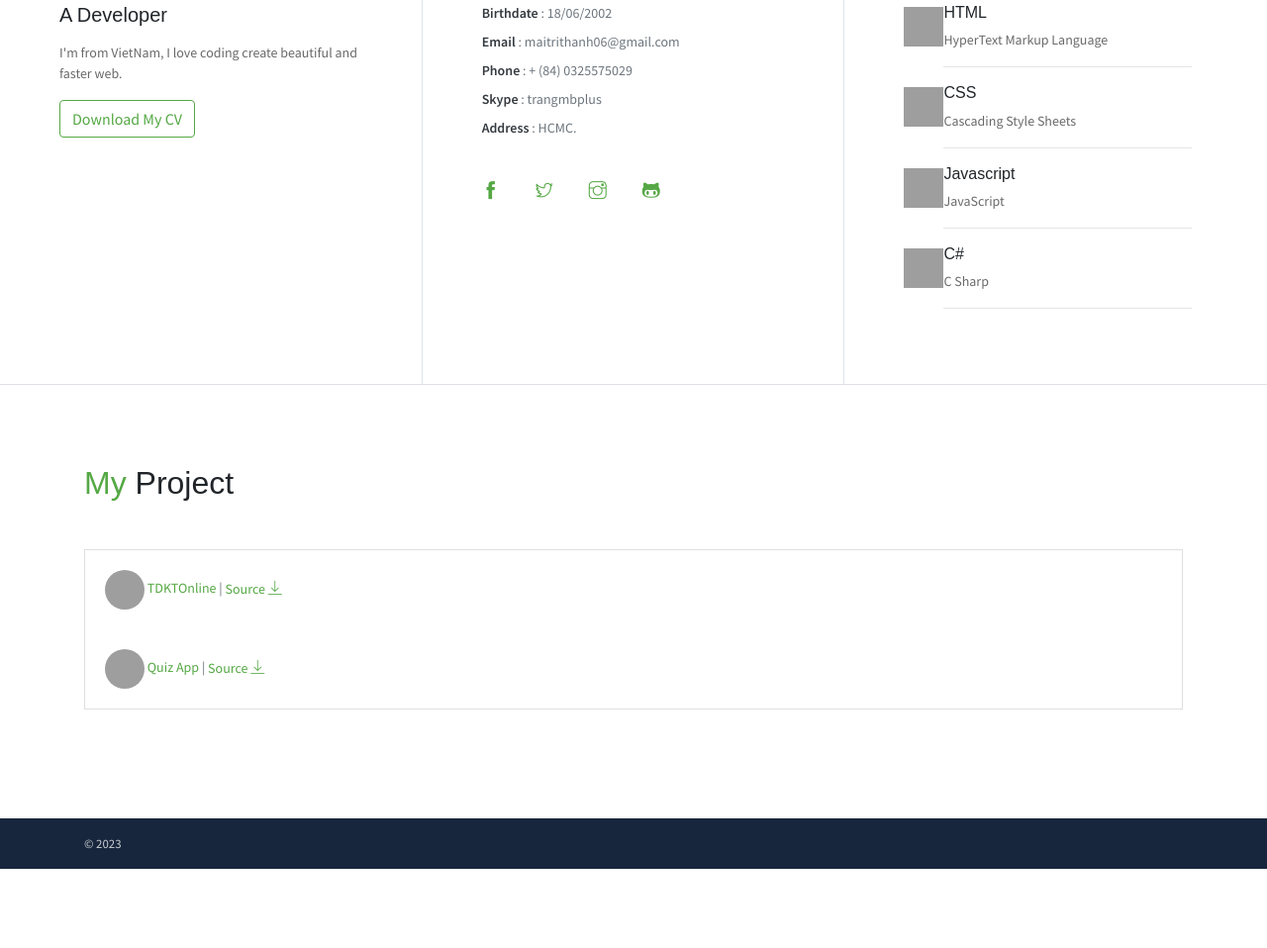
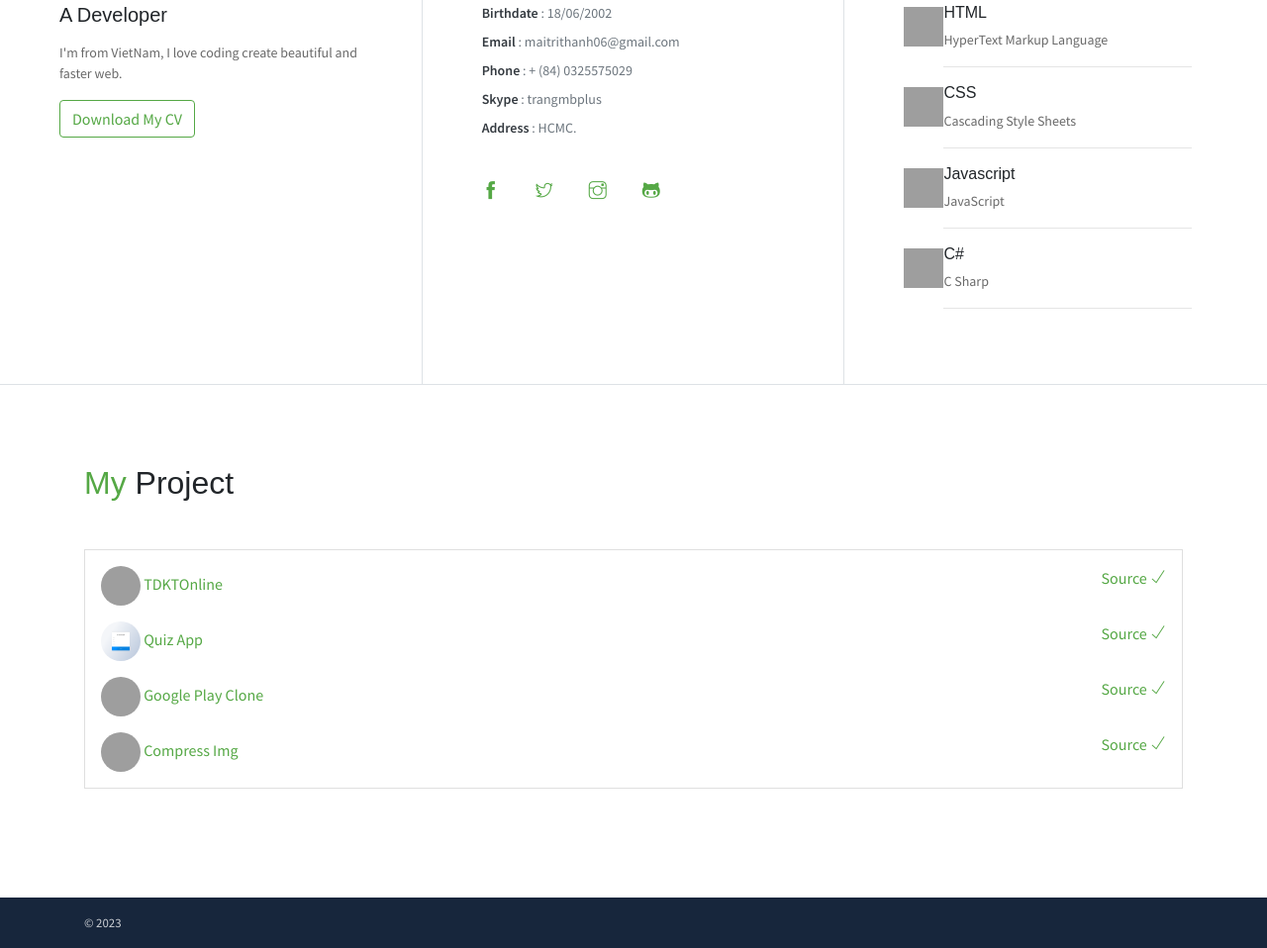
Before and after one commit to maitrithanh/home, a plain HTML site: page index.html in a window 1280 px wide. Shown: the part 865-1823 px from the top of the page at 99% size. Before the commit the page ends 1743 px from the top, so only its background shows below. Drawn offline with Linux system fonts and the light colour scheme; grey boxes are pictures that could not be loaded; some icons are missing.

Commit message:
edit style for my project

```diff
--- a/index.html
+++ b/index.html
@@ -151,18 +151,50 @@
     <section class="section" id="project">
         <div class="container">
             <h2 class="mb-5"><span class="text-danger">My</span> Project</h2>
-            <div class="card">
-                <div class="card-body">
-                    <img src="https://mytrithanh.github.io/home/img/TDKTOnline.png" target="_blank" alt="TDKTOnline" width="40" height="40" class="img-project">
-                    <a href="https://mytrithanh.github.io/TDKTOnline/" target="_blank">TDKTOnline</a>
-                    |
-                    <a href="https://github.com/mytrithanh/TDKTOnline/">Source <i class="ti-download" aria-hidden="true"></i></a>
+            <div class="card p-2">
+
+                <div class="d-flex">
+                    <div class="p-2">
+                        <img src="./assets/imgs/TDKTOnline.png" target="_blank" alt="TDKTOnline" width="40" height="40" class="img-project">
+                        <a href="https://maitrithanh.github.io/TDKTOnline/" target="_blank">TDKTOnline</a>
+                    </div>
+
+                    <div class="ml-auto p-2">
+                        <a href="https://github.com/maitrithanh/TDKTOnline/">Source <i class="ti-check" aria-hidden="true"></i></a>
+                    </div>
                 </div>
-                <div class="card-body">
-                    <img src="https://mytrithanh.github.io/home/img/quiz-app.png" alt="quiz-app" width="40" height="40" class="img-project">
-                    <a href="https://mytrithanh.github.io/quiz-app/" target="_blank">Quiz App</a>
-                    |
-                    <a href="https://github.com/mytrithanh/quiz-app" target="_blank">Source <i class="ti-download" aria-hidden="true"></i></a>
+
+                <div class="d-flex">
+                    <div class="p-2">
+                        <img src="./assets/imgs/quiz-app.png" alt="quiz-app" width="40" height="40" class="img-project">
+                        <a href="https://maitrithanh.github.io/quiz-app/" target="_blank">Quiz App</a>
+                    </div>
+
+                    <div class="ml-auto p-2">
+                        <a href="https://github.com/maitrithanh/quiz-app" target="_blank">Source <i class="ti-check" aria-hidden="true"></i></a>
+                    </div>
+                </div>
+
+                <div class="d-flex">
+                    <div class="p-2">
+                        <img src="https://user-images.githubusercontent.com/56778099/216015912-9053838c-68b6-43aa-b131-d862dcd45b1a.png" alt="Google Play Clone" width="40" height="40" class="img-project">
+                        <a href="https://maitrithanh.github.io/html-css-googleplay-clone/" target="_blank">Google Play Clone</a>
+                    </div>
+
+                    <div class="ml-auto p-2">
+                        <a href="https://github.com/maitrithanh/html-css-googleplay-clone" target="_blank">Source <i class="ti-check" aria-hidden="true"></i></a>
+                    </div>
+                </div>
+
+                <div class="d-flex">
+                    <div class="p-2">
+                        <img src="https://user-images.githubusercontent.com/56778099/212395892-d9d121f6-f6e4-4afe-a9cf-3ff23d8819a1.png" alt="Compress Img" width="40" height="40" class="img-project">
+                        <a href="https://maitrithanh.github.io/compress-img-js/" target="_blank">Compress Img</a>
+                    </div>
+
+                    <div class="ml-auto p-2">
+                        <a href="https://github.com/maitrithanh/compress-img-js" target="_blank">Source <i class="ti-check" aria-hidden="true"></i></a>
+                    </div>
                 </div>
             </div>
         </div>
```
